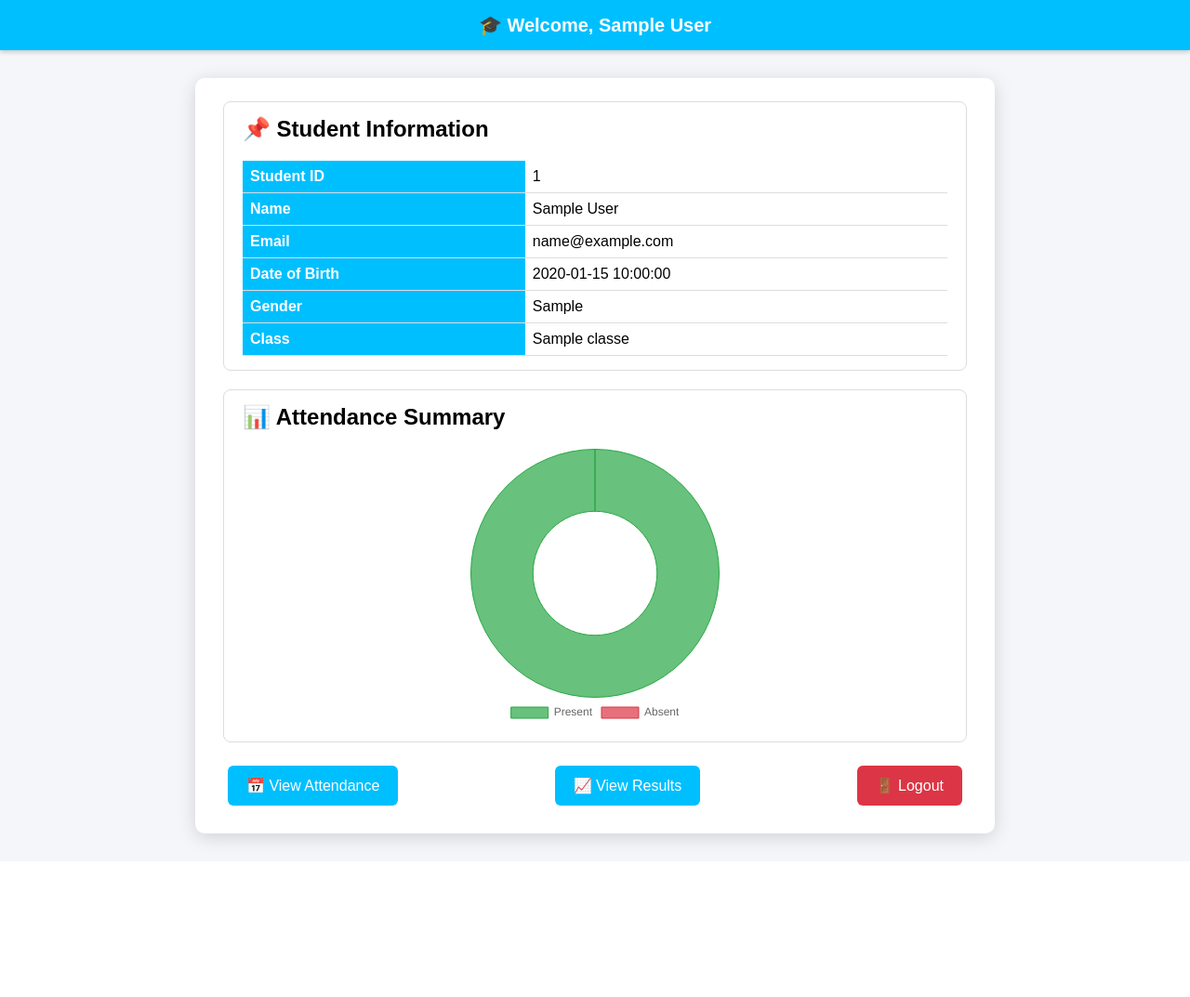
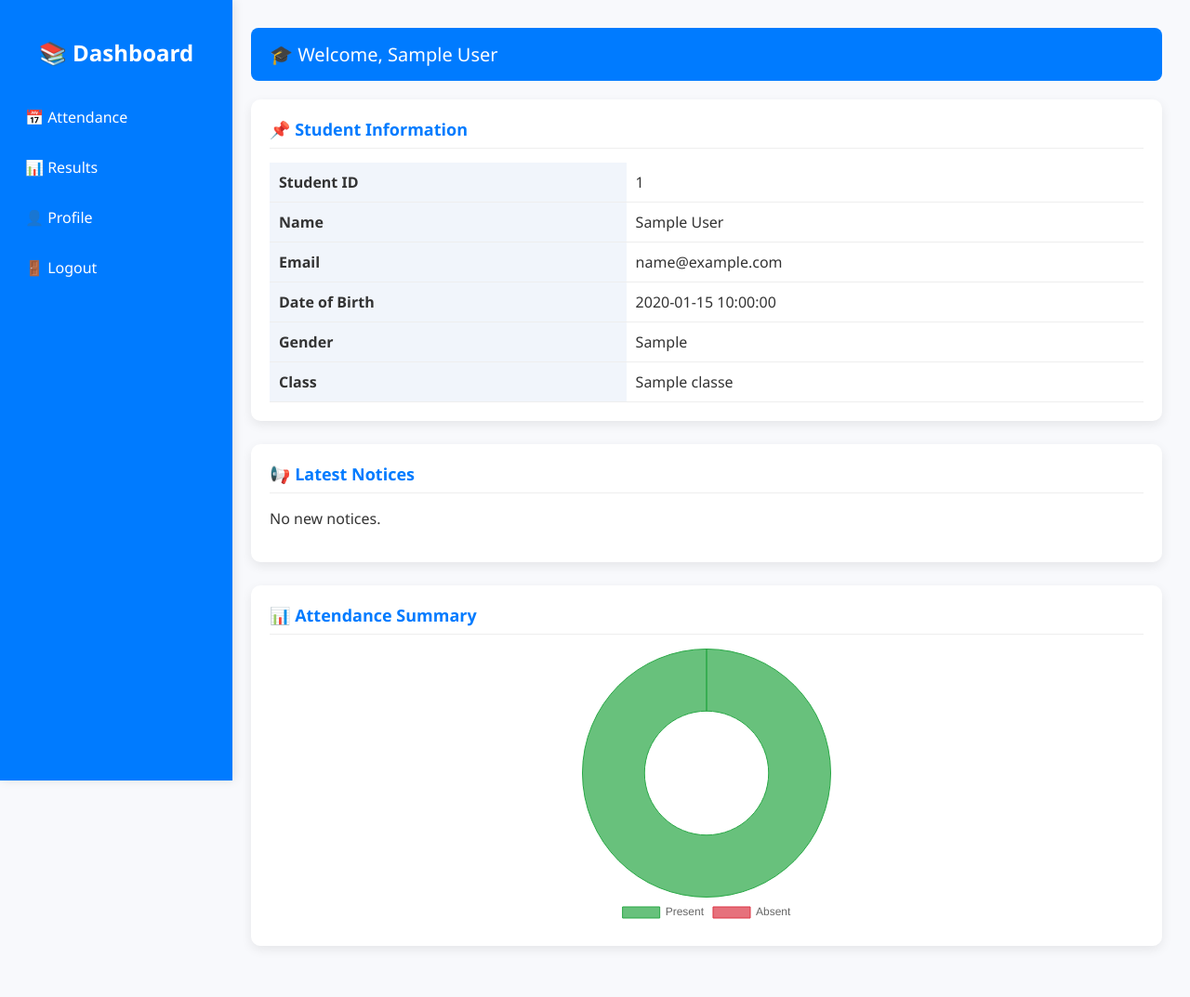
Before and after one commit to SujalChhetrikarki/Student_Management_System, a PHP site: page /Students/student_dashboard.php in a window 1280 px wide. Shown: the whole page at 93% size. Before the commit the page ends 917 px from the top, so only its background shows below. Run offline with PHP 8.4, Linux system fonts and the light colour scheme; the visitor is signed in with stand-in values (Sample User, id 1); tables that the repository leaves empty or names only in its code hold one stand-in row (values such as "Sample post").

Commit message:
10/4/2025 (2)

```diff
--- /dev/null
+++ b/Students/profile.php
@@ -0,0 +1 @@
+// Profile Page
--- a/Students/student_dashboard.php
+++ b/Students/student_dashboard.php
@@ -12,24 +12,29 @@ if (!$conn) {
     die("Database connection failed: " . mysqli_connect_error());
 }
 
+// Fetch Notices
+$notice_sql = "
+    SELECT title, message, created_at
+    FROM notices
+    WHERE target IN ('students', 'both')
+    ORDER BY created_at DESC
+    LIMIT 5
+";
+$notices = $conn->query($notice_sql);
+
 // Fetch student info
 $sql = "SELECT s.student_id, s.name, s.email, s.date_of_birth, s.gender, c.class_name
         FROM students s
         LEFT JOIN classes c ON s.class_id = c.class_id
         WHERE s.student_id = ?";
-
 $stmt = $conn->prepare($sql);
-if (!$stmt) {
-    die("Query preparation failed: " . $conn->error);
-}
-
 $stmt->bind_param("s", $_SESSION['student_id']);
 $stmt->execute();
 $result = $stmt->get_result();
 $student = $result->fetch_assoc();
 $stmt->close();
 
-// Fetch attendance summary for chart
+// Fetch attendance summary
 $attendance_sql = "SELECT date, status FROM attendance WHERE student_id = ? ORDER BY date ASC";
 $stmt2 = $conn->prepare($attendance_sql);
 $attendance_data = [];
@@ -43,10 +48,7 @@ if ($stmt2) {
     $stmt2->close();
 }
 
-// Process attendance for chart
-$present = 0;
-$absent = 0;
-$late = 0;
+$present = $absent = $late = 0;
 foreach ($attendance_data as $a) {
     switch (strtolower($a['status'])) {
         case 'present': $present++; break;
@@ -54,10 +56,8 @@ foreach ($attendance_data as $a) {
         case 'late': $late++; break;
     }
 }
-
 $conn->close();
 ?>
-
 <!DOCTYPE html>
 <html lang="en">
 <head>
@@ -66,85 +66,118 @@ $conn->close();
     <script src="https://cdn.jsdelivr.net/npm/chart.js"></script>
     <style>
         body {
-            font-family: Arial, sans-serif;
-            background: #f4f6f9;
             margin: 0;
+            font-family: 'Segoe UI', sans-serif;
+            background: #f8f9fc;
+            color: #333;
+        }
+        .sidebar {
+            width: 220px;
+            background: #007bff;
+            height: 100vh;
+            position: fixed;
+            top: 0; left: 0;
+            padding: 20px 15px;
+            box-shadow: 2px 0 10px rgba(0,0,0,0.1);
+        }
+        .sidebar h2 {
+            color: #fff;
+            text-align: center;
+            margin-bottom: 30px;
+        }
+        .sidebar a {
+            display: block;
+            color: #fff;
+            padding: 12px;
+            margin: 8px 0;
+            text-decoration: none;
+            border-radius: 6px;
+            transition: background 0.3s;
+        }
+        .sidebar a:hover {
+            background: rgba(255,255,255,0.2);
+        }
+        .main {
+            margin-left: 240px;
+            padding: 30px;
         }
         .header {
-            background: #00bfff;
+            background: #007bff;
             color: #fff;
-            text-align: center;
-            padding: 15px;
+            padding: 15px 20px;
+            border-radius: 8px;
             font-size: 20px;
-            font-weight: bold;
-            box-shadow: 0 2px 5px rgba(0,0,0,0.2);
-        }
-        .container {
-            max-width: 800px;
-            margin: 30px auto;
-            background: #fff;
-            padding: 25px 30px;
-            border-radius: 10px;
-            box-shadow: 0 4px 20px rgba(0,0,0,0.15);
+            margin-bottom: 20px;
         }
         .card {
-            margin-bottom: 20px;
-            padding: 15px 20px;
-            border: 1px solid #ddd;
-            border-radius: 8px;
+            background: #fff;
+            border-radius: 10px;
+            padding: 20px;
+            margin-bottom: 25px;
+            box-shadow: 0 4px 12px rgba(0,0,0,0.08);
+        }
+        .card h2 {
+            margin-top: 0;
+            color: #007bff;
+            font-size: 18px;
+            border-bottom: 1px solid #eee;
+            padding-bottom: 8px;
         }
         table {
             width: 100%;
             border-collapse: collapse;
-            margin-top: 10px;
+            margin-top: 12px;
         }
         th, td {
+            padding: 10px;
+            border-bottom: 1px solid #eee;
             text-align: left;
-            padding: 8px;
-            border-bottom: 1px solid #ddd;
         }
         th {
-            background: #00bfff;
-            color: #fff;
+            background: #f1f5fb;
+            color: #333;
         }
-        .actions {
-            display: flex;
-            justify-content: space-between;
-            flex-wrap: wrap;
-            margin-top: 20px;
+        .notice-card {
+            background: #fdfdfd;
+            border-left: 4px solid #007bff;
+            padding: 12px 15px;
+            margin-bottom: 12px;
+            border-radius: 6px;
+            box-shadow: 0 2px 6px rgba(0,0,0,0.05);
         }
-        .actions a {
-            background: #00bfff;
-            color: #fff;
-            text-decoration: none;
-            padding: 12px 20px;
-            border-radius: 6px;
-            margin: 5px;
-            transition: 0.3s;
+        .notice-card h3 {
+            margin: 0;
+            font-size: 16px;
+            color: #007bff;
         }
-        .actions a.logout {
-            background: #dc3545;
+        .notice-card p {
+            margin: 5px 0;
+            color: #555;
         }
-        .actions a:hover {
-            opacity: 0.9;
+        .notice-card small {
+            color: #777;
         }
-canvas {
-    width: 100% !important;
-    height: 100% !important;
-}
-
-        h2 {
-            margin-top: 0;
+        .chart-container {
+            width: 300px;
+            height: 300px;
+            margin: 0 auto;
         }
     </style>
 </head>
 <body>
-
-<div class="header">
-    🎓 Welcome, <?php echo htmlspecialchars($student['name']); ?>
+    <!-- Sidebar -->
+    <div class="sidebar">
+        <h2>📚 Dashboard</h2>
+        <a href="attendance.php">📅 Attendance</a>
+        <a href="results.php">📊 Results</a>
+        <a href="profile.php">👤 Profile</a>
+        <a href="logout.php" class="logout">🚪 Logout</a>
     </div>
 
-<div class="container">
+    <!-- Main Content -->
+    <div class="main">
+        <div class="header">🎓 Welcome, <?php echo htmlspecialchars($student['name']); ?></div>
+
         <div class="card">
             <h2>📌 Student Information</h2>
             <table>
@@ -158,33 +191,41 @@ canvas {
         </div>
 
         <div class="card">
+            <h2>📢 Latest Notices</h2>
+            <?php
+            if ($notices && $notices->num_rows > 0) {
+                while ($notice = $notices->fetch_assoc()) {
+                    echo "<div class='notice-card'>";
+                    echo "<h3>" . htmlspecialchars($notice['title']) . "</h3>";
+                    echo "<p>" . nl2br(htmlspecialchars($notice['message'])) . "</p>";
+                    echo "<small>🕒 " . date('d M Y, h:i A', strtotime($notice['created_at'])) . "</small>";
+                    echo "</div>";
+                }
+            } else {
+                echo "<p>No new notices.</p>";
+            }
+            ?>
+        </div>
+
+        <div class="card">
             <h2>📊 Attendance Summary</h2>
-    <div style="width: 300px; height: 300px; margin: 0 auto;">
+            <div class="chart-container">
                 <canvas id="attendanceChart"></canvas>
             </div>
-</div>
-
-
-    <div class="actions">
-        <a href="attendance.php">📅 View Attendance</a>
-        <a href="results.php">📈 View Results</a>
-        <a href="logout.php" class="logout">🚪 Logout</a>
         </div>
     </div>
 
 <script>
     const ctx = document.getElementById('attendanceChart').getContext('2d');
-    const attendanceChart = new Chart(ctx, {
+    new Chart(ctx, {
         type: 'doughnut',
         data: {
             labels: ['Present', 'Absent'],
             datasets: [{
-                label: 'Attendance',
                 data: [<?php echo $present; ?>, <?php echo $absent; ?>, <?php echo $late; ?>],
                 backgroundColor: [
                     'rgba(40, 167, 69, 0.7)', // green
-                    'rgba(220, 53, 69, 0.7)', // red
-
+                    'rgba(220, 53, 69, 0.7)'
                 ],
                 borderColor: [
                     'rgba(40, 167, 69, 1)',
@@ -193,14 +234,8 @@ canvas {
                 borderWidth: 1
             }]
         },
-        options: {
-            responsive: true,
-            plugins: {
-                legend: { position: 'bottom' }
-            }
-        }
+        options: { responsive: true, plugins: { legend: { position: 'bottom' } } }
     });
 </script>
-
 </body>
 </html>
```
Also changed, not shown: Admin/index.php (+10 -0 lines), Admin/manage_notices.php (added, +191 -0 lines), Students/student_dashboard.css (deleted, +0 -75 lines), Teachers/teacher_dashboard.php (+47 -15 lines). Lines whose indentation alone changed are shown as unchanged.
